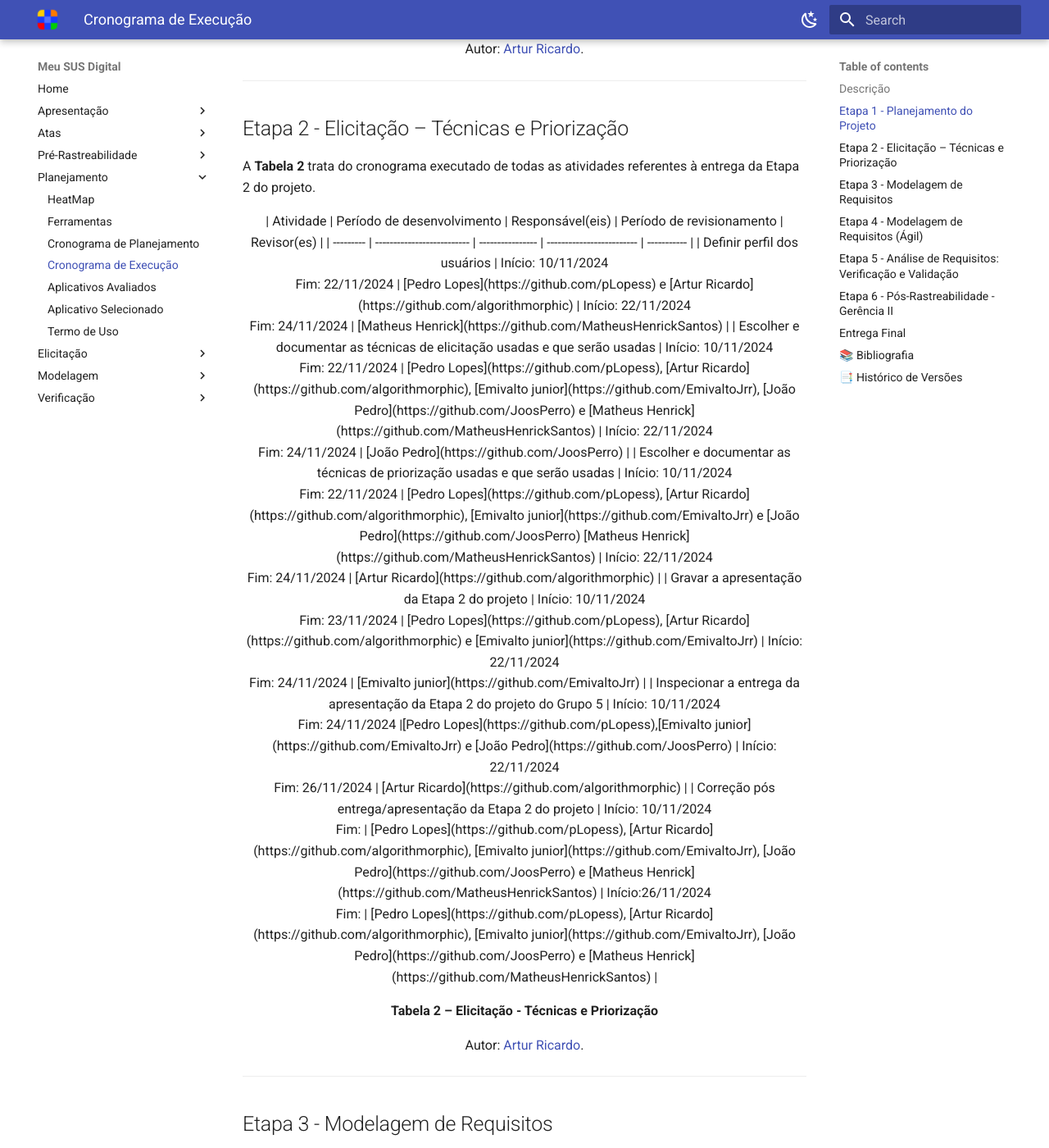
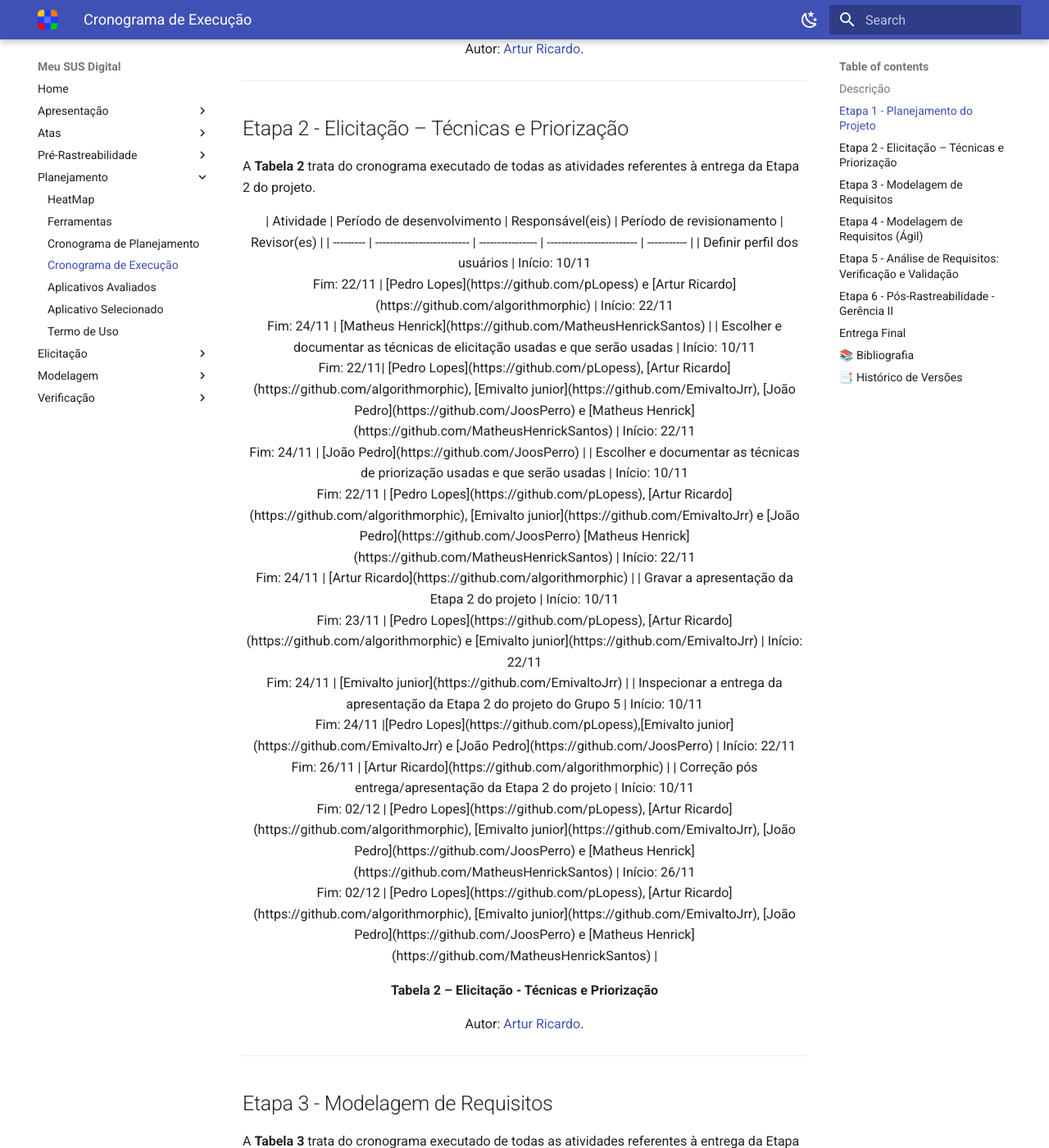
Before and after one commit to Requisitos-de-Software/2024.2-MeuSUSDigital, an MkDocs documentation site: the page built from docs/planejamento/cronograma-execucao.md, in a window 1280 px wide and 1400 px high, scrolled down 2626 px. Shown: the whole window at 82% size. Built offline with MkDocs 1.6.1 and Material for MkDocs 9.7.7, drawn with Linux system fonts in a browser that asks for light colours; some of the changed text lies outside the part shown.

Commit message:
atualização dos dados do cronograma de execução e correção de erros

```diff
--- a/docs/planejamento/cronograma-execucao.md
+++ b/docs/planejamento/cronograma-execucao.md
@@ -33,7 +33,7 @@
 | Produzir e disponibilizar documento referente à lista de verificação dos artefatos | Início: 30/10<br>Fim: 05/11 | [Artur Ricardo](https://github.com/algorithmorphic) | Início: 06/11<br>Fim: 06/11 | [Pedro Lopes](https://github.com/pLopess) |
 | Gravar a apresentação da Etapa 1 do projeto | Início: 06/11<br>Fim: 06/11 | [Emivalto junior](https://github.com/EmivaltoJrr) | Início: 08/11 <br>Fim: 08/11| [Pedro Lopes](https://github.com/pLopess) |
 | Inspecionar a entrega da apresentação da Etapa 1 do projeto do Grupo 5 | Início: 07/11 <br>Fim: 07/11 | [Pedro Lopes](https://github.com/pLopess), [Artur Ricardo](https://github.com/algorithmorphic), [Emivalto junior](https://github.com/EmivaltoJrr) e  [João Pedro](https://github.com/JoosPerro) | Início: 08/11<br>Fim: 08/11 | [Pedro Lopes](https://github.com/pLopess) |
-| Correção pós entrega/apresentação da Etapa 1 do projeto | Início: 12/11 <br>Fim: | [Pedro Lopes](https://github.com/pLopess) | Início: <br>Fim: | |
+| Correção pós entrega/apresentação da Etapa 1 do projeto | Início: 12/11 <br>Fim: 10/11 | [Pedro Lopes](https://github.com/pLopess) | Início: 12/11<br>Fim: 10/11 | [Artur Ricardo](https://github.com/algorithmorphic) |
 
 </center>
 
@@ -52,12 +52,12 @@
 
 | Atividade | Período de desenvolvimento | Responsável(eis) | Período de revisionamento | Revisor(es) |
 | --------- | -------------------------- | ---------------- | ------------------------- | ----------- |
-| Definir perfil dos usuários | Início: 10/11/2024 <br>Fim: 22/11/2024 | [Pedro Lopes](https://github.com/pLopess) e [Artur Ricardo](https://github.com/algorithmorphic) | Início: 22/11/2024 <br>Fim: 24/11/2024 | [Matheus Henrick](https://github.com/MatheusHenrickSantos) |
-| Escolher e documentar as técnicas de elicitação usadas e que serão usadas | Início: 10/11/2024 <br>Fim: 22/11/2024 | [Pedro Lopes](https://github.com/pLopess), [Artur Ricardo](https://github.com/algorithmorphic), [Emivalto junior](https://github.com/EmivaltoJrr),  [João Pedro](https://github.com/JoosPerro) e [Matheus Henrick](https://github.com/MatheusHenrickSantos) | Início: 22/11/2024 <br>Fim: 24/11/2024 | [João Pedro](https://github.com/JoosPerro)  |
-| Escolher e documentar as técnicas de priorização usadas e que serão usadas | Início: 10/11/2024 <br>Fim: 22/11/2024 |  [Pedro Lopes](https://github.com/pLopess), [Artur Ricardo](https://github.com/algorithmorphic), [Emivalto junior](https://github.com/EmivaltoJrr) e  [João Pedro](https://github.com/JoosPerro) [Matheus Henrick](https://github.com/MatheusHenrickSantos) | Início: 22/11/2024 <br>Fim: 24/11/2024 | [Artur Ricardo](https://github.com/algorithmorphic) |
-| Gravar a apresentação da Etapa 2 do projeto | Início: 10/11/2024 <br>Fim: 23/11/2024 |  [Pedro Lopes](https://github.com/pLopess), [Artur Ricardo](https://github.com/algorithmorphic) e [Emivalto junior](https://github.com/EmivaltoJrr)  | Início: 22/11/2024 <br>Fim: 24/11/2024 | [Emivalto junior](https://github.com/EmivaltoJrr) |
-| Inspecionar a entrega da apresentação da Etapa 2 do projeto do Grupo 5 | Início: 10/11/2024 <br>Fim: 24/11/2024 |[Pedro Lopes](https://github.com/pLopess),[Emivalto junior](https://github.com/EmivaltoJrr) e  [João Pedro](https://github.com/JoosPerro) | Início: 22/11/2024 <br>Fim: 26/11/2024 | [Artur Ricardo](https://github.com/algorithmorphic) |
-| Correção pós entrega/apresentação da Etapa 2 do projeto | Início: 10/11/2024 <br>Fim:  | [Pedro Lopes](https://github.com/pLopess), [Artur Ricardo](https://github.com/algorithmorphic), [Emivalto junior](https://github.com/EmivaltoJrr),  [João Pedro](https://github.com/JoosPerro) e [Matheus Henrick](https://github.com/MatheusHenrickSantos) | Início:26/11/2024 <br>Fim: | [Pedro Lopes](https://github.com/pLopess), [Artur Ricardo](https://github.com/algorithmorphic), [Emivalto junior](https://github.com/EmivaltoJrr),  [João Pedro](https://github.com/JoosPerro) e [Matheus Henrick](https://github.com/MatheusHenrickSantos) |
+| Definir perfil dos usuários | Início: 10/11<br>Fim: 22/11 | [Pedro Lopes](https://github.com/pLopess) e [Artur Ricardo](https://github.com/algorithmorphic) | Início: 22/11<br>Fim: 24/11 | [Matheus Henrick](https://github.com/MatheusHenrickSantos) |
+| Escolher e documentar as técnicas de elicitação usadas e que serão usadas | Início: 10/11<br>Fim: 22/11| [Pedro Lopes](https://github.com/pLopess), [Artur Ricardo](https://github.com/algorithmorphic), [Emivalto junior](https://github.com/EmivaltoJrr),  [João Pedro](https://github.com/JoosPerro) e [Matheus Henrick](https://github.com/MatheusHenrickSantos) | Início: 22/11<br>Fim: 24/11 | [João Pedro](https://github.com/JoosPerro)  |
+| Escolher e documentar as técnicas de priorização usadas e que serão usadas | Início: 10/11<br>Fim: 22/11 |  [Pedro Lopes](https://github.com/pLopess), [Artur Ricardo](https://github.com/algorithmorphic), [Emivalto junior](https://github.com/EmivaltoJrr) e  [João Pedro](https://github.com/JoosPerro) [Matheus Henrick](https://github.com/MatheusHenrickSantos) | Início: 22/11<br>Fim: 24/11 | [Artur Ricardo](https://github.com/algorithmorphic) |
+| Gravar a apresentação da Etapa 2 do projeto | Início: 10/11<br>Fim: 23/11 |  [Pedro Lopes](https://github.com/pLopess), [Artur Ricardo](https://github.com/algorithmorphic) e [Emivalto junior](https://github.com/EmivaltoJrr)  | Início: 22/11<br>Fim: 24/11 | [Emivalto junior](https://github.com/EmivaltoJrr) |
+| Inspecionar a entrega da apresentação da Etapa 2 do projeto do Grupo 5 | Início: 10/11<br>Fim: 24/11 |[Pedro Lopes](https://github.com/pLopess),[Emivalto junior](https://github.com/EmivaltoJrr) e  [João Pedro](https://github.com/JoosPerro) | Início: 22/11<br>Fim: 26/11 | [Artur Ricardo](https://github.com/algorithmorphic) |
+| Correção pós entrega/apresentação da Etapa 2 do projeto | Início: 10/11<br>Fim: 02/12  | [Pedro Lopes](https://github.com/pLopess), [Artur Ricardo](https://github.com/algorithmorphic), [Emivalto junior](https://github.com/EmivaltoJrr),  [João Pedro](https://github.com/JoosPerro) e [Matheus Henrick](https://github.com/MatheusHenrickSantos) | Início: 26/11<br>Fim: 02/12 | [Pedro Lopes](https://github.com/pLopess), [Artur Ricardo](https://github.com/algorithmorphic), [Emivalto junior](https://github.com/EmivaltoJrr),  [João Pedro](https://github.com/JoosPerro) e [Matheus Henrick](https://github.com/MatheusHenrickSantos) |
 
 </center>
 
@@ -76,13 +76,13 @@
 
 | Atividade | Período de desenvolvimento | Responsável(eis) | Período de revisionamento | Revisor(es) |
 | --------- | -------------------------- | ---------------- | ------------------------- | ----------- |
-| Cenários | Início: <br>Fim: |  | Início: <br>Fim: |  |
-| Léxico | Início: <br>Fim: |  | Início: <br>Fim: |  |
-| Use Case | Início: <br>Fim: |  | Início: <br>Fim: |  |
-| Especificação Suplementar | Início: <br>Fim: |  | Início: <br>Fim: |  |
-| Gravar a apresentação da Etapa 3 do projeto | Início: <br>Fim: | | Início: <br>Fim: | |
-| Inspecionar a entrega da apresentação da Etapa 3 do projeto do Grupo 5 | Início: <br>Fim: | | Início: <br>Fim: | |
-| Correção pós entrega/apresentação da Etapa 3 do projeto | Início: <br>Fim: | | Início: <br>Fim: | |
+| Cenários | Início: 05/12<br>Fim: 08/12 | [Artur Ricardo](https://github.com/algorithmorphic), [Emivalto junior](https://github.com/EmivaltoJrr), [João Pedro](https://github.com/JoosPerro), [Matheus Henrick](https://github.com/MatheusHenrickSantos) e [Pedro Lopes](https://github.com/pLopess) | Início: 08/12<br>Fim: 08/12 | [Artur Ricardo](https://github.com/algorithmorphic) e [Emivalto junior](https://github.com/EmivaltoJrr) |
+| Léxico | Início: 05/12<br>Fim: 08/12 | [Artur Ricardo](https://github.com/algorithmorphic), [Emivalto junior](https://github.com/EmivaltoJrr), [João Pedro](https://github.com/JoosPerro), [Matheus Henrick](https://github.com/MatheusHenrickSantos) e [Pedro Lopes](https://github.com/pLopess) | Início: 08/12<br>Fim: 08/12 | [Artur Ricardo](https://github.com/algorithmorphic), [Emivalto junior](https://github.com/EmivaltoJrr) e [Pedro Lopes](https://github.com/pLopess) |
+| Caso de Uso | Início: 05/12<br>Fim: 08/12 | [Artur Ricardo](https://github.com/algorithmorphic), [Emivalto junior](https://github.com/EmivaltoJrr), [João Pedro](https://github.com/JoosPerro), [Matheus Henrick](https://github.com/MatheusHenrickSantos) e [Pedro Lopes](https://github.com/pLopess) | Início: 07/12<br>Fim: 08/12 | [Artur Ricardo](https://github.com/algorithmorphic), [Emivalto junior](https://github.com/EmivaltoJrr), [Matheus Henrick](https://github.com/MatheusHenrickSantos) e [Pedro Lopes](https://github.com/pLopess) |
+| Especificação Suplementar | Início: 02/12<br>Fim: 08/12 | [Artur Ricardo](https://github.com/algorithmorphic), [Emivalto junior](https://github.com/EmivaltoJrr), [João Pedro](https://github.com/JoosPerro), [Matheus Henrick](https://github.com/MatheusHenrickSantos) e [Pedro Lopes](https://github.com/pLopess) | Início: 08/12<br>Fim: 08/12 | [Artur Ricardo](https://github.com/algorithmorphic), [Emivalto junior](https://github.com/EmivaltoJrr) e [Pedro Lopes](https://github.com/pLopess) |
+| Gravar a apresentação da Etapa 3 do projeto | Início: 08/12<br>Fim: 08/12 | [Artur Ricardo](https://github.com/algorithmorphic), [Emivalto junior](https://github.com/EmivaltoJrr), [João Pedro](https://github.com/JoosPerro), [Matheus Henrick](https://github.com/MatheusHenrickSantos) e [Pedro Lopes](https://github.com/pLopess) | Início: 08/12<br>Fim: 08/12 | [Artur Ricardo](https://github.com/algorithmorphic), [Emivalto junior](https://github.com/EmivaltoJrr), [João Pedro](https://github.com/JoosPerro), [Matheus Henrick](https://github.com/MatheusHenrickSantos) e [Pedro Lopes](https://github.com/pLopess) |
+| Inspecionar a entrega da apresentação da Etapa 3 do projeto do Grupo 5 | Início: 09/12<br>Fim: 09/12 | [Artur Ricardo](https://github.com/algorithmorphic), [Emivalto junior](https://github.com/EmivaltoJrr), [João Pedro](https://github.com/JoosPerro), [Matheus Henrick](https://github.com/MatheusHenrickSantos) e [Pedro Lopes](https://github.com/pLopess) | Início: 08/12<br>Fim: 08/12 | [Artur Ricardo](https://github.com/algorithmorphic), [Emivalto junior](https://github.com/EmivaltoJrr), [João Pedro](https://github.com/JoosPerro), [Matheus Henrick](https://github.com/MatheusHenrickSantos) e [Pedro Lopes](https://github.com/pLopess) |
+| Correção pós entrega/apresentação da Etapa 3 do projeto | Início: 10/12<br>Fim: 12/12 | [Artur Ricardo](https://github.com/algorithmorphic), [Emivalto junior](https://github.com/EmivaltoJrr), [João Pedro](https://github.com/JoosPerro), [Matheus Henrick](https://github.com/MatheusHenrickSantos) e [Pedro Lopes](https://github.com/pLopess) | Início: 10/12<br>Fim: 12/12 | [Artur Ricardo](https://github.com/algorithmorphic), [Emivalto junior](https://github.com/EmivaltoJrr), [João Pedro](https://github.com/JoosPerro), [Matheus Henrick](https://github.com/MatheusHenrickSantos) e [Pedro Lopes](https://github.com/pLopess) |
 
 </center>
 
@@ -206,3 +206,4 @@
 | `1.3`  | Criação da tabela do cronograma de execução referente à entrega final, correção de erros e atualização dos dados. | [Artur Ricardo](https://github.com/algorithmorphic) | 03/11/2024 | [Pedro Lopes](https://github.com/pLopess) | 05/11/2024 |
 | `1.4`  | Correção de nomenclatura, atualização da lista de execução. | [Pedro Lopes](https://github.com/pLopess) | 12/11/2024 | [Emivalto Júnior](https://github.com/EmivaltoJrr)  | 24/11/2024 |
 | `1.5`  | Atualização dos dados da tabela referente à Etapa 4. | [Artur Ricardo](https://github.com/algorithmorphic) | 17/12/2024 |  |  |
+| `1.6`  | Atualização dos dados das tabelas anteriores à Etapa 4 e correção de erros. | [Artur Ricardo](https://github.com/algorithmorphic) | 17/12/2024 |  |  |
```
